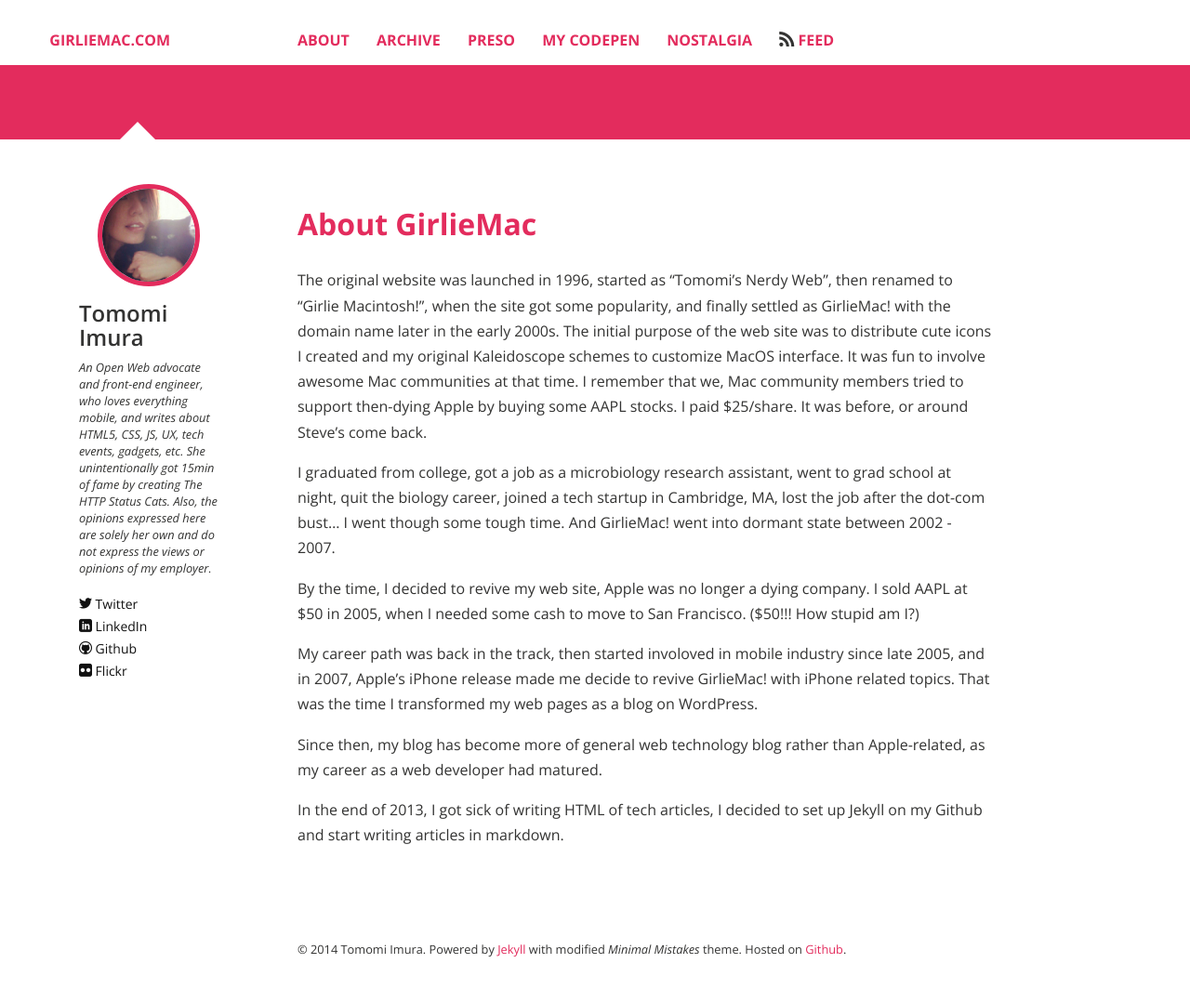
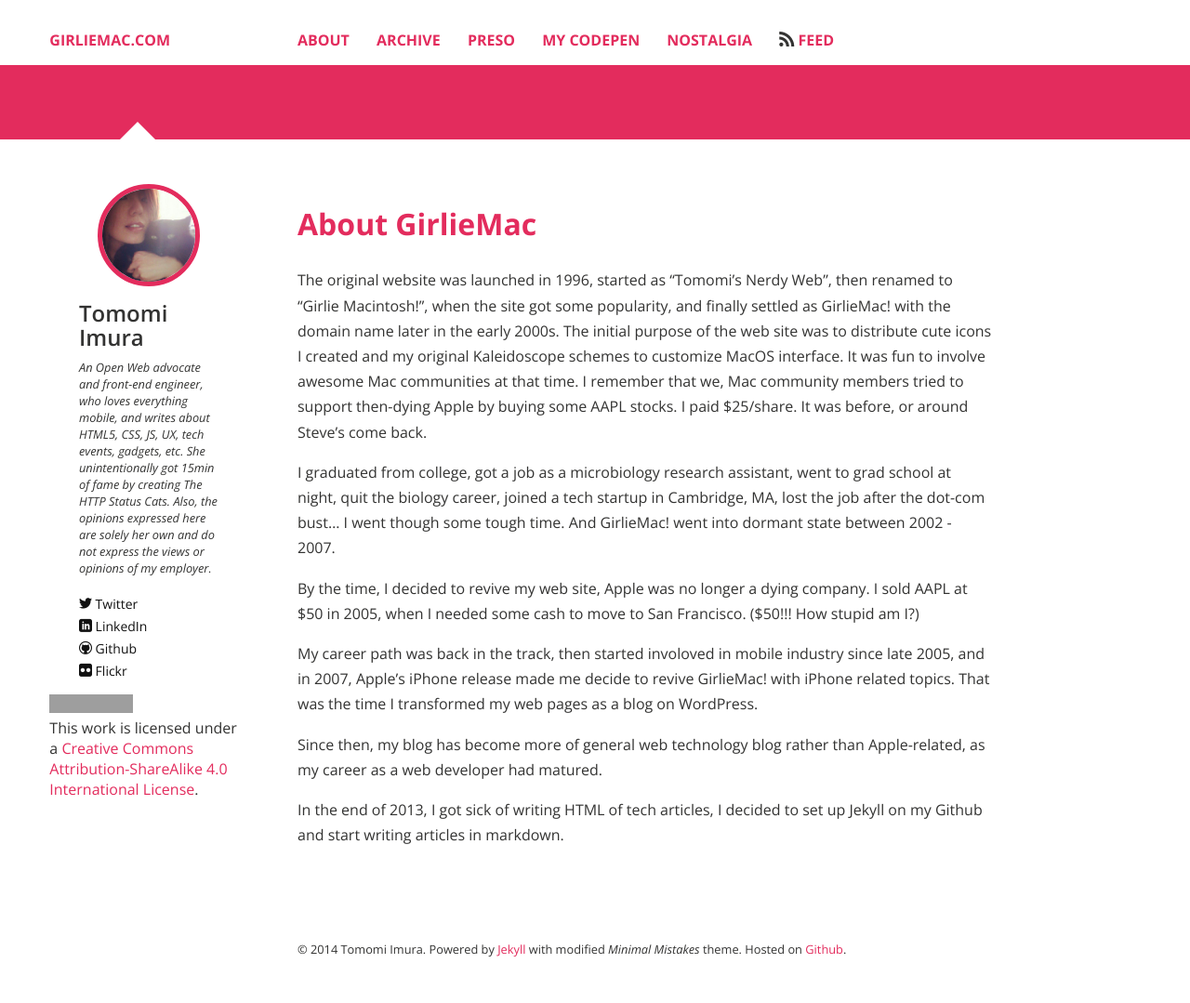
Before and after one commit to girliemac/girliemac.github.io, a Jekyll site: the page built from about.md, in a window 1280 px wide. Shown: the whole page at 93% size. Built offline with Jekyll 4.4.1, drawn with Linux system fonts in a browser that asks for light colours; Markdown is read by kramdown in place of the engine named in the settings; grey boxes are pictures that could not be loaded.

Commit message:
added Creative Commons license

```diff
--- a/_layouts/page.html
+++ b/_layouts/page.html
@@ -19,6 +19,9 @@
   <div class="article-author-side">
     <img src="{{ site.url }}/assets/images/{{ site.owner.avatar }}" class="bio-photo" alt="{{ site.owner.name }}">
     {% include _author-bio.html %}
+    <div id="cc" style="margin-top: 1em">
+      <a rel="license" href="http://creativecommons.org/licenses/by-sa/4.0/"><img alt="Creative Commons License" style="border-width:0" src="https://i.creativecommons.org/l/by-sa/4.0/88x31.png" /></a><br />This work is licensed under a <a rel="license" href="http://creativecommons.org/licenses/by-sa/4.0/">Creative Commons Attribution-ShareAlike 4.0 International License</a>.
+    </div>
   </div>
   <article itemscope itemtype="http://schema.org/CreativeWork">
     <h1 itemprop="name">{{ page.title }}</h1>
```
